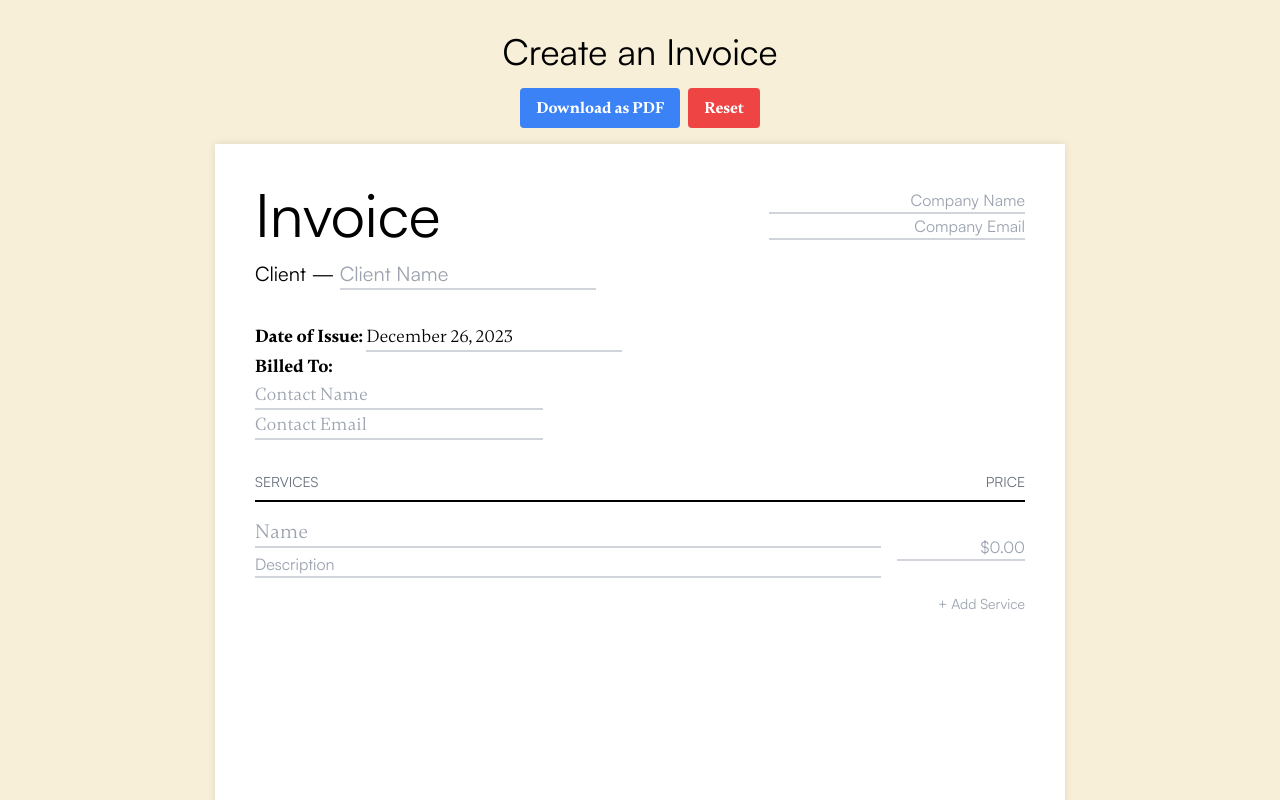
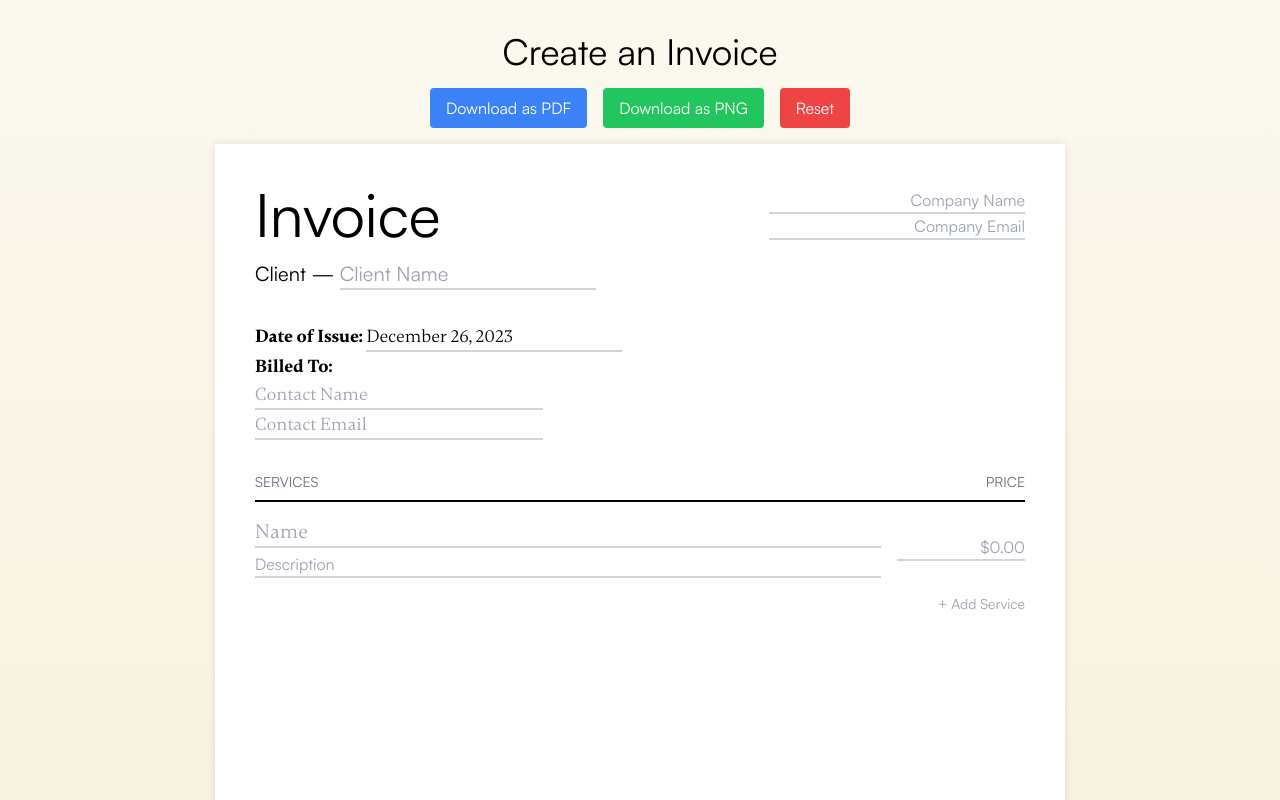
Before and after one commit to sohambasu963/Invoicer, a Next.js app in the folder client/: page / in a window 1280 px wide. Shown: the top 800 px of the page. Built offline with nearby package versions, Linux system fonts and the light colour scheme; no server answers.

Commit message:
Added download as PNG, and refactored firebase

```diff
--- a/client/src/app/layout.tsx
+++ b/client/src/app/layout.tsx
@@ -17,7 +17,6 @@ export default function RootLayout({
 }: {
   children: React.ReactNode;
 }) {
-
   const firebaseConfig = {
     apiKey: process.env.FIREBASE_API_KEY,
     authDomain: process.env.FIREBASE_AUTH_DOMAIN,
@@ -29,7 +28,7 @@ export default function RootLayout({
   };
 
   const app = initializeApp(firebaseConfig);
-  if (typeof window !== "undefined") {
+  if (typeof window !== 'undefined') {
     const analytics = getAnalytics(app);
   }
 
--- a/client/src/app/page.tsx
+++ b/client/src/app/page.tsx
@@ -3,6 +3,7 @@ import React, { useRef, useState, useEffect } from 'react';
 import InvoiceTemplate from '@/components/InvoiceTemplate';
 import jsPDF from 'jspdf';
 import domtoimage from 'dom-to-image';
+import { saveAs } from 'file-saver';
 import MobilePopup from '@/components/MobilePopup';
 
 export default function Home() {
@@ -23,7 +24,49 @@ export default function Home() {
     };
   }, []);
 
-  const downloadAsPdf = async () => {
+  const downloadAsPNG = async () => {
+    const element = invoiceRef.current;
+    if (!element) return;
+
+    const borderElements = Array.from(element.querySelectorAll('.border-b-2'));
+
+    const originalMargin = element.style.margin;
+
+    element.style.top = '0';
+    element.style.left = '0';
+    element.style.margin = '0';
+
+    domtoimage
+      .toBlob(element, {
+        filter: (node) => {
+          if (node instanceof Element) {
+            if (
+              node.classList.contains('add-service-button') ||
+              node.classList.contains('add-payment-button') ||
+              node.classList.contains('remove-button')
+            ) {
+              return false;
+            }
+            if (node.classList.contains('border-b-2')) {
+              node.classList.remove('border-b-2');
+            }
+          }
+          return true;
+        },
+      })
+      .then(function (blob) {
+        borderElements.forEach((el) => el.classList.add('border-b-2'));
+
+        saveAs(blob, 'invoice.png');
+        element.style.margin = originalMargin;
+      })
+      .catch(function (error) {
+        console.error('dom-to-image failed:', error);
+        element.style.margin = originalMargin;
+      });
+  };
+
+  const downloadAsPDF = async () => {
     const element = invoiceRef.current;
     if (!element) return;
 
@@ -94,20 +137,31 @@ export default function Home() {
   };
 
   return (
-    <div className="bg-primary min-h-screen flex flex-col items-center">
+    <div
+      className="min-h-screen flex flex-col items-center"
+      style={{
+        background: 'linear-gradient(to bottom, #FBF8EF 0%, #F7EFD7 100%)',
+      }}
+    >
       {showPopup && <MobilePopup setShowPopup={setShowPopup} />}
       <h1 className="text-4xl font-bold font-satoshi-variable mt-8">
         Create an Invoice
       </h1>
-      <div className="flex justify-center mt-4">
-        <button
-          className="bg-blue-500 text-white font-bold font-gambetta-variable py-2 px-4 rounded hover:bg-blue-600 mr-2"
-          onClick={downloadAsPdf}
+      <div className="flex justify-center mt-4 space-x-4">
+      <button
+          className="bg-blue-500 text-white font-bold font-satoshi-variable py-2 px-4 rounded hover:bg-blue-600 transition duration-500 ease-in-out"
+          onClick={downloadAsPDF}
         >
           Download as PDF
         </button>
         <button
-          className="bg-red-500 text-white font-bold font-gambetta-variable py-2 px-4 rounded hover:bg-red-600"
+          className="bg-green-500 text-white font-bold font-satoshi-variable py-2 px-4 rounded hover:bg-green-600 transition duration-500 ease-in-out"
+          onClick={downloadAsPNG}
+        >
+          Download as PNG
+        </button>
+        <button
+          className="bg-red-500 text-white font-bold font-satoshi-variable py-2 px-4 rounded hover:bg-red-600 transition duration-500 ease-in-out"
           onClick={handleReset}
         >
           Reset
```
Also changed, not shown: client/src/app/firebase.js (indentation only).
